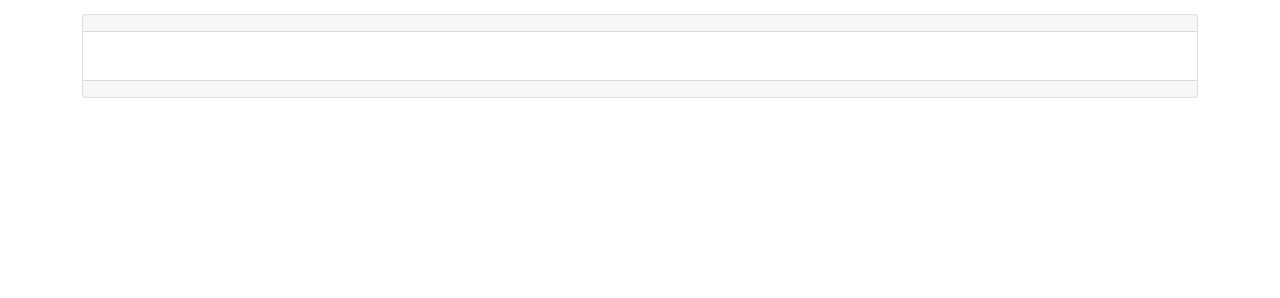
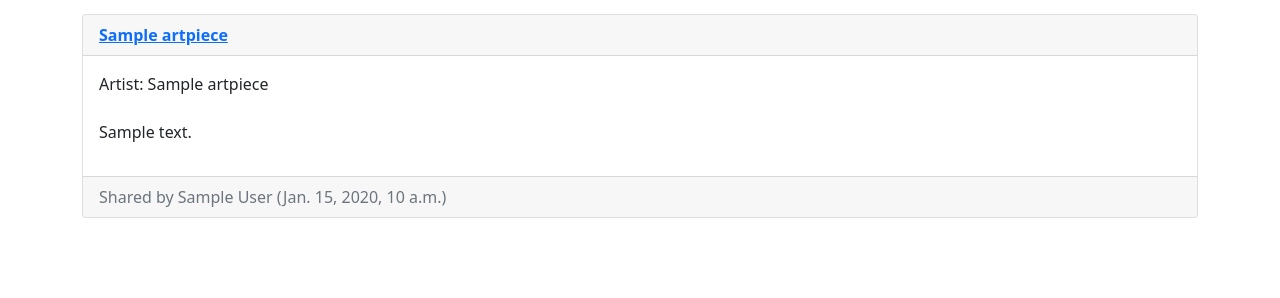
Before and after one commit to Jonathan-Heaney/omnivore, a Django app: page /my-received-art in a window 1280 px wide. Shown: the part 122-420 px from the top of the page. Run offline with Django 5.2, Linux system fonts and the light colour scheme; a user stored in the database is signed in; tables that the repository leaves empty hold one stand-in row (values such as "Sample post").

Commit message:
Fix received art page

```diff
--- a/main/models.py
+++ b/main/models.py
@@ -19,7 +19,7 @@
 class SentArtPiece(models.Model):
     user = models.ForeignKey(User, on_delete=models.CASCADE)
     art_piece = models.ForeignKey(ArtPiece, on_delete=models.CASCADE)
-    sent_date = models.DateField(auto_now_add=True)
+    sent_time = models.DateTimeField(auto_now_add=True)
 
     class Meta:
         unique_together = ('user', 'art_piece')
--- a/main/templates/main/my_received_art.html
+++ b/main/templates/main/my_received_art.html
@@ -12,18 +12,22 @@
 
 {% for piece in pieces %}
 <div class="card mt-2">
-    <div class="card-header"><strong>{{ piece.artist_name }}</strong></div>
-    <div class="card-body d-flex flex-row justify-content-between">
-      <div>
+    <div class="card-header"><strong>
         {% if piece.link %}
         <a href="{{piece.link}}" target="_blank"><span class="card-title">{{piece.piece_name}}</span></a>
         {% else %}
         <span class="card-title">{{piece.piece_name}}</span>
         {% endif %}
+        </strong></div>
+    <div class="card-body d-flex flex-row justify-content-between">
+      <div>
+        Artist: {{ piece.artist_name }}
+        <br>
+        <br>
         <p>{{piece.piece_description}}</p>
       </div>
     </div>
-    <div class="card-footer text-muted">{{piece.created_at}}</div>
+    <div class="card-footer text-muted">Shared by {{piece.user.first_name}} {{piece.user.last_name}}   ({{piece.created_at}})</div>
   </div>
   {% empty %}
   <p>You haven't received anything yet!</p>
--- a/main/views.py
+++ b/main/views.py
@@ -64,9 +64,14 @@
 @login_required(login_url="/login")
 def my_received_art(request):
     user = request.user
-    my_pieces = SentArtPiece.objects.filter(user=user)
+    received_pieces = SentArtPiece.objects.filter(
+        user=user).select_related('art_piece__user').order_by('-sent_time')
 
-    return render(request, 'main/my_received_art.html', {"pieces": my_pieces})
+    print(received_pieces)
+
+    pieces = [received_piece.art_piece for received_piece in received_pieces]
+
+    return render(request, 'main/my_received_art.html', {"pieces": pieces})
 
 
 def LogOut(request):
```
Also changed, not shown: main/templates/main/my_shared_art.html (+8 -4 lines), main/migrations/0003_remove_sentartpiece_sent_date_sentartpiece_sent_time.py (added).
